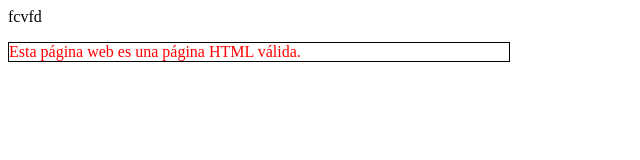
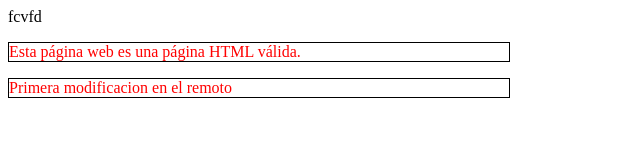
Before and after one commit to salvafloresgue/pruebaSAD, a plain HTML site: page index.html in a window 1280 px wide. Shown: the whole page, without its empty margins (0-640 px from the left). Drawn offline with Linux system fonts and the light colour scheme.

Commit message:
Ultima modificacion

```diff
--- a/index.html
+++ b/index.html
@@ -8,5 +8,6 @@
 </head>
 <body>
 <p>Esta página web es una página HTML válida.</p>
+<p>Primera modificacion en el remoto</p>
 </body>
 </html>
```
